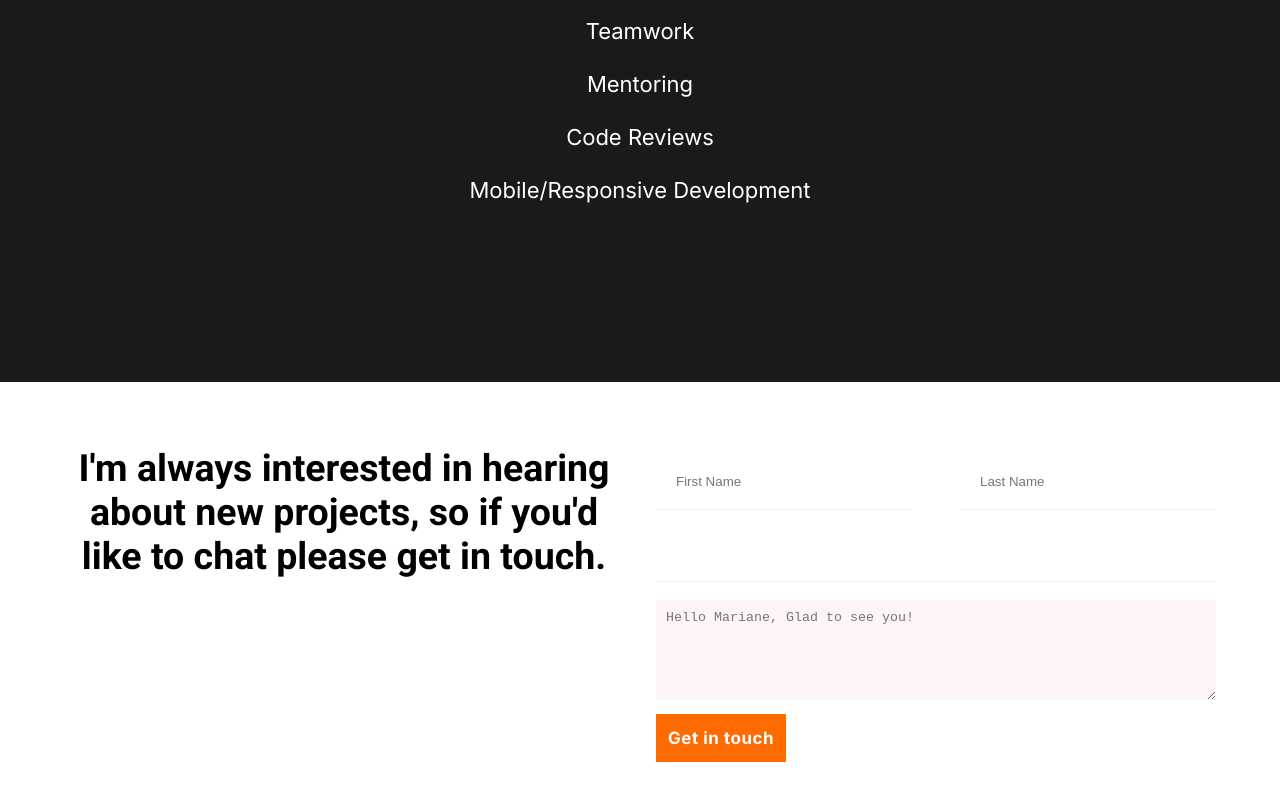
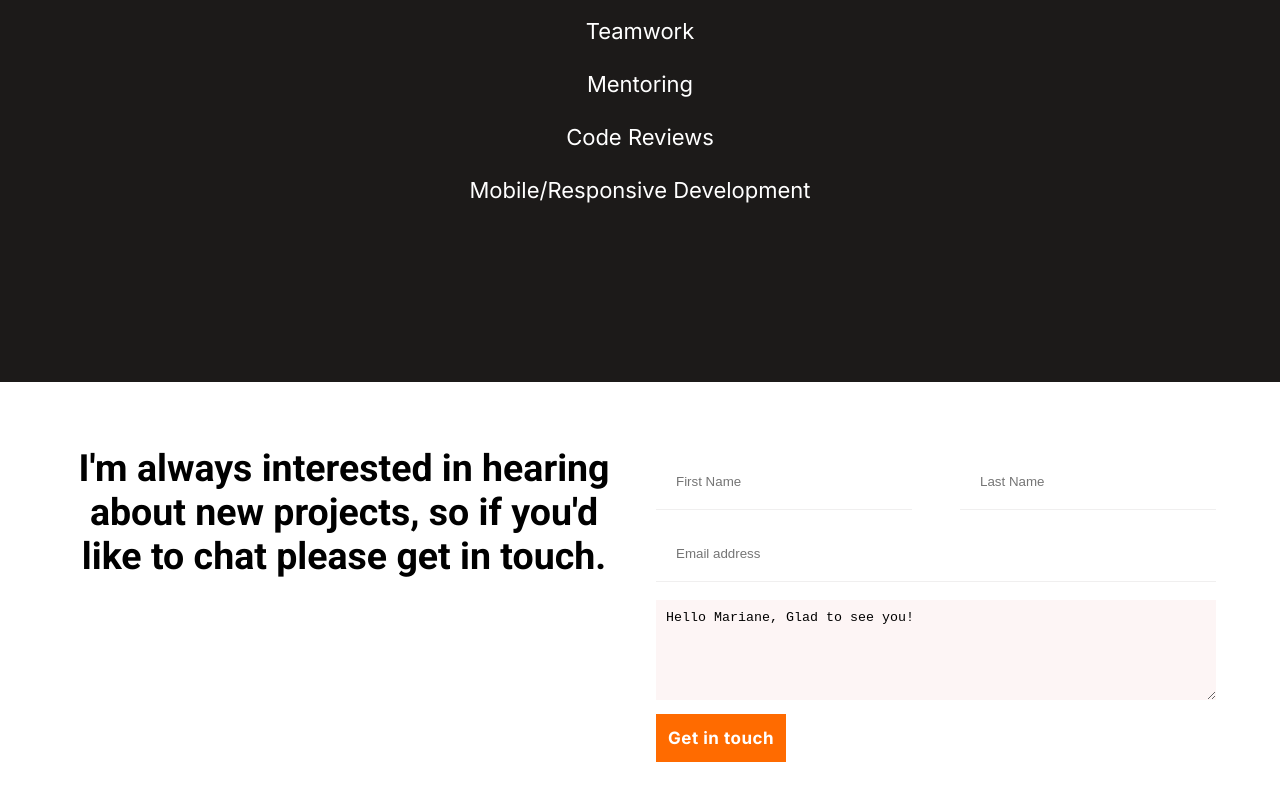
Before and after one commit to julie-ify/Contact-Form, a website: page index.html in a window 1280 px wide. Shown: the part 6325-7125 px from the top of the page. Drawn offline with Linux system fonts and the light colour scheme.

Commit message:
Add placeholder to all input field

```diff
--- a/css/main.css
+++ b/css/main.css
@@ -377,6 +377,11 @@ input[type='email'] {
   border: none;
 }
 
+.input-msg::placeholder {
+  color: #000;
+  opacity: 1;
+}
+
 #form-btn {
   border: none;
   margin-top: 10px;
--- a/index.html
+++ b/index.html
@@ -333,7 +333,7 @@
               />
             </div>
             <div>
-              <input type="email" name="email" id="email" />
+              <input type="email" name="email" id="email" placeholder="Email address"/>
             </div>
             <div>
               <textarea
```
